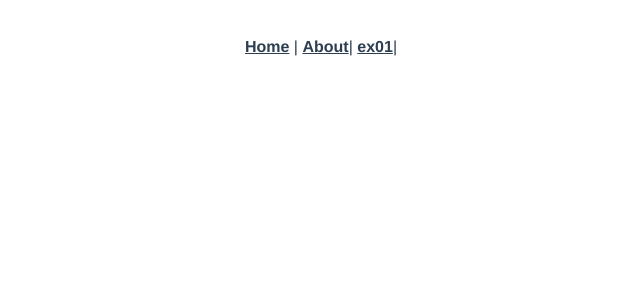
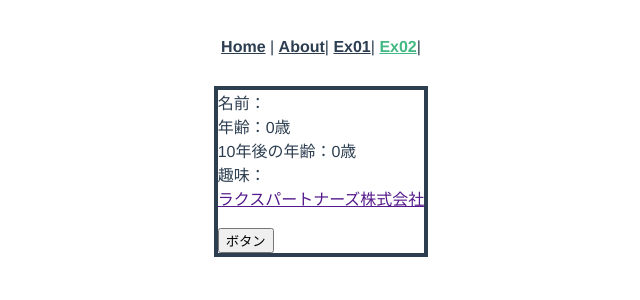
Before and after one commit to MikakoKoike/ex-vue-begginer, a Vue app: page /ex02 in a window 1280 px wide. Shown: the top 300 px of the page, without its empty margins (319-959 px from the left). Built offline with nearby package versions, Linux system fonts and the light colour scheme.

Commit message:
Ex02を作成

```diff
--- a/src/App.vue
+++ b/src/App.vue
@@ -3,7 +3,8 @@
     <div id="nav">
       <router-link to="/">Home</router-link> |
       <router-link to="/about">About</router-link>|
-      <router-link to="/ex01">ex01</router-link>|
+      <router-link to="/ex01">Ex01</router-link>|
+      <router-link to="/ex02">Ex02</router-link>|
     </div>
     <router-view />
   </div>
--- a/src/router/index.ts
+++ b/src/router/index.ts
@@ -5,6 +5,10 @@ import Home from "../views/Home.vue";
 Vue.use(VueRouter);
 
 const routes: Array<RouteConfig> = [
+  {
+    path: "/ex02",
+    component: () => import("../views/Ex02.vue"),
+  },
   {
     path: "/ex01",
     component: () => import("../views/Ex01.vue"),
--- a/src/views/Ex01.vue
+++ b/src/views/Ex01.vue
@@ -1,9 +1,11 @@
 <template>
   <div class="test">
     <div>名前：{{ name }}</div>
-    <div>年齢：{{ age }}</div>
+    <div>年齢：{{ age }}歳</div>
     <div>10年後の年齢：{{ age + 10 }}歳</div>
-    <div>趣味：{{ hobbies }}</div>
+    趣味：
+    <span v-for="hobby of hobbies" v-bind:key="hobby">{{ hobby }}&nbsp;</span>
+
     <div><a v-bind:href="url">ラクスパートナーズ株式会社</a></div>
     <div><img v-bind:src="imgUrl" /></div>
   </div>
@@ -17,7 +19,7 @@ export default class XXXComponent extends Vue {
   private age = 31;
   private hobbies = ["スイム", "バイク", "ラン"];
   private url = "https://www.rakus-partners.co.jp/";
-  private imgUrl = "img/hegdhog/jfif";
+  private imgUrl = "img/hegdhog.jfif";
 }
 </script>
 
@@ -25,5 +27,6 @@ export default class XXXComponent extends Vue {
 .test {
   text-align: left;
   border: 4px solid;
+  display: inline-block;
 }
 </style>
--- /dev/null
+++ b/src/views/Ex02.vue
@@ -0,0 +1,47 @@
+<template>
+  <div class="test">
+    <div>名前：{{ name }}</div>
+    <div>年齢：{{ age }}歳</div>
+    <div>10年後の年齢：{{ futureAge }}歳</div>
+    趣味：<span v-for="hobby of hobbies" v-bind:key="hobby"
+      >{{ hobby }}&nbsp;</span
+    >
+    <div><a v-bind:href="url">ラクスパートナーズ株式会社</a></div>
+    <div><img v-bind:src="imgUrl" /></div>
+    <button type="button" v-on:click="onclick" v-bind:disabled="canNotClick">
+      ボタン
+    </button>
+  </div>
+</template>
+
+<script lang="ts">
+import { Component, Vue } from "vue-property-decorator";
+@Component
+export default class XXXComponent extends Vue {
+  private name = "";
+  private age = 0;
+  private futureAge = 0;
+  private hobbies = new Array<string>();
+  private url = "";
+  private imgUrl = "";
+  private canNotClick = false;
+
+  onclick(): void {
+    this.name = "山田太郎";
+    this.age = 31;
+    this.futureAge = this.age + 10;
+    this.hobbies = ["スイム", "バイク", "ラン"];
+    this.url = "https://www.rakus-partners.co.jp/";
+    this.imgUrl = "img/hegdhog.jfif";
+    this.canNotClick = true;
+  }
+}
+</script>
+
+<style scoped>
+.test {
+  text-align: left;
+  border: 4px solid;
+  display: inline-block;
+}
+</style>
```
